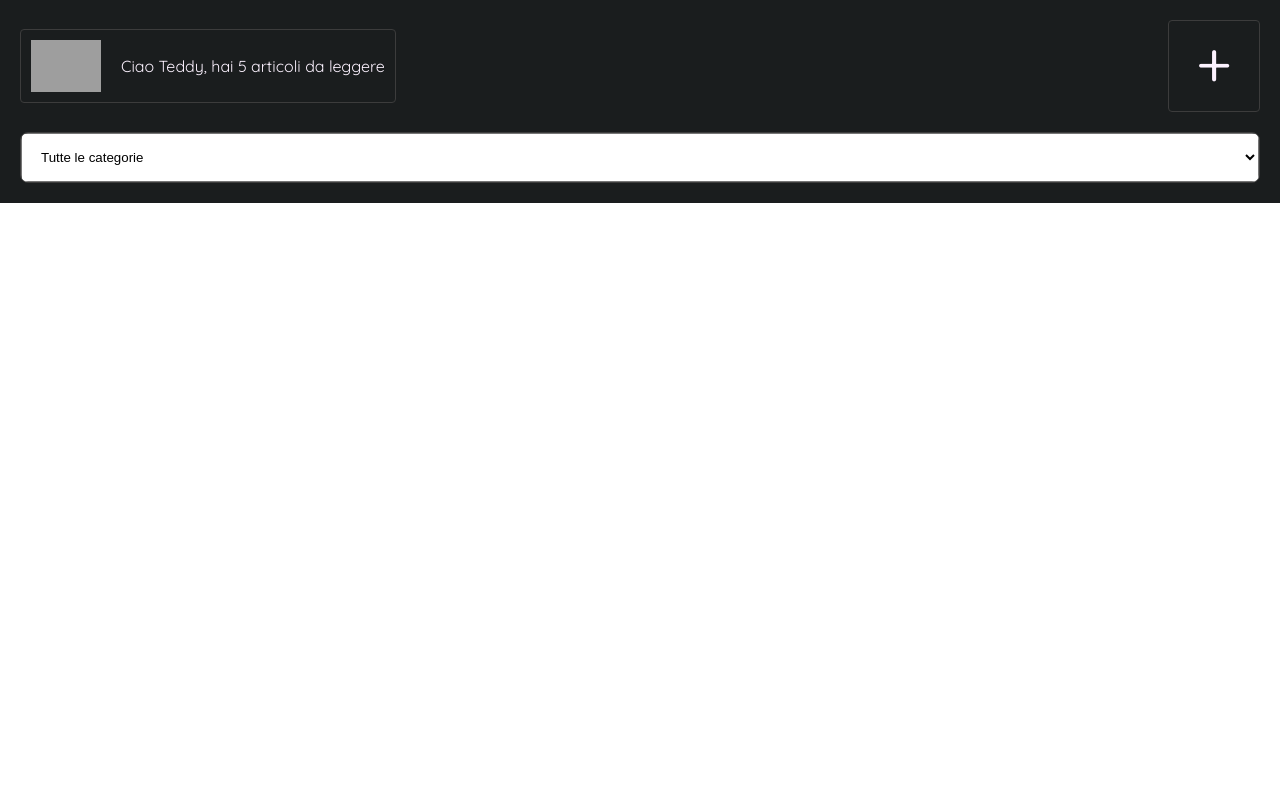
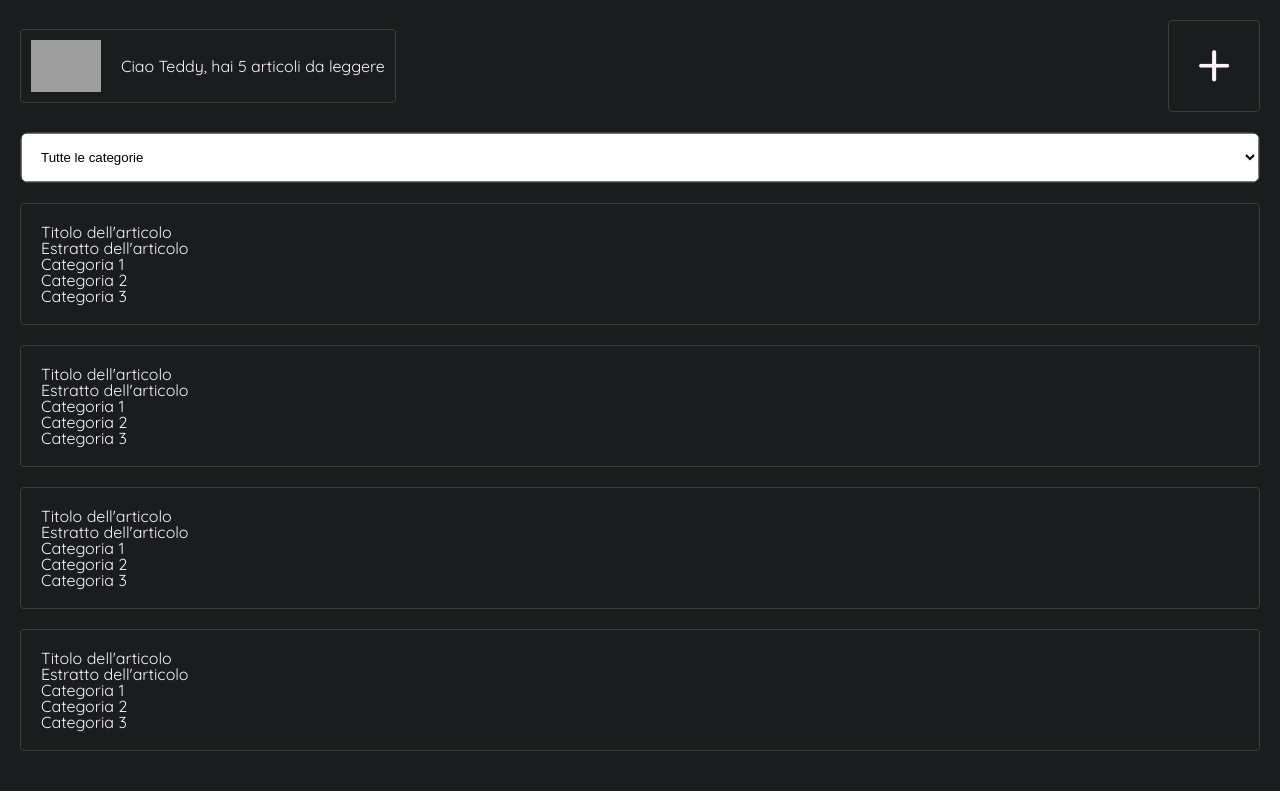
Before and after one commit to Sgimmy/ui, a React (Create React App) app: page / in a window 1280 px wide. Built offline with nearby package versions, Linux system fonts and the light colour scheme; grey boxes are pictures that could not be loaded.

Commit message:
add listItem component add listItems component

```diff
--- a/src/Root.tsx
+++ b/src/Root.tsx
@@ -7,7 +7,7 @@ const Root = () => {
   return (
     <Container>
       <Route path="/" component={List} />
-      {/*<Route path="/article/:id" component={Reader}*/}
+      {/*<Route path="/listItem/:id" component={Reader}*/}
     </Container>
   );
 }
--- /dev/null
+++ b/src/components/list/layout/listItem/index.tsx
@@ -0,0 +1,60 @@
+import React from 'react';
+import styled from 'styled-components';
+
+const ListItem = () => {
+  return (
+    <Container>
+      <Article>
+        <Header>
+          <h3>Titolo dell'articolo</h3>
+        </Header>
+        <Main>
+          <p>Estratto dell'articolo</p>
+        </Main>
+        <Footer>
+          <ul>
+            <li>Categoria 1</li>
+            <li>Categoria 2</li>
+            <li>Categoria 3</li>
+          </ul>
+        </Footer>
+      </Article>
+    </Container>
+  );
+};
+
+export default ListItem;
+
+const Container = styled.div`
+  display: flex;
+  flex-direction: column;
+  align-content: center;
+  align-items: center;
+  justify-content: space-between;
+`;
+
+const Article = styled.article`
+  border-radius: 4px;
+  width: 100%;
+  box-sizing: border-box;
+  padding: 20px;
+  border: 1px solid ${props => props.theme.colors.borders};
+  display: flex;
+  flex-direction: column;
+  align-content: center;
+  align-items: flex-start;
+  justify-content: center;
+  margin-bottom: 20px;
+`;
+
+const Header = styled.header`
+
+`;
+
+const Main = styled.main`
+
+`;
+
+const Footer = styled.footer`
+
+`;
--- a/src/components/list/layout/listItems/index.tsx
+++ b/src/components/list/layout/listItems/index.tsx
@@ -1,10 +1,14 @@
 import React from 'react';
 import styled from 'styled-components';
+import ListItem from '../listItem';
 
 const ListItems = () => {
   return (
     <Container>
-
+      <ListItem />
+      <ListItem />
+      <ListItem />
+      <ListItem />
     </Container>
   );
 };
@@ -12,5 +16,5 @@ const ListItems = () => {
 export default ListItems;
 
 const Container = styled.div`
-
+  margin-top: 20px;
 `;
```
